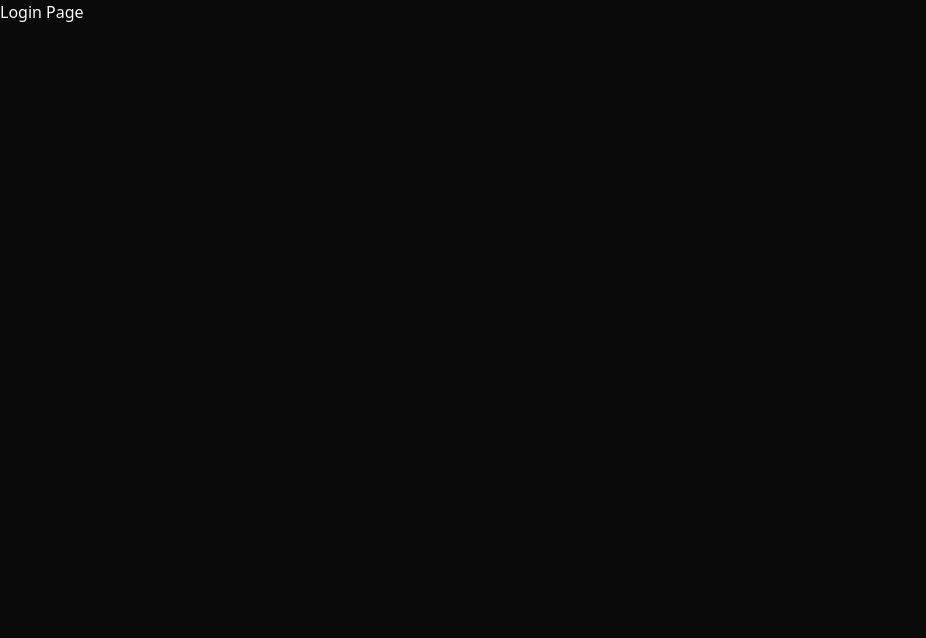
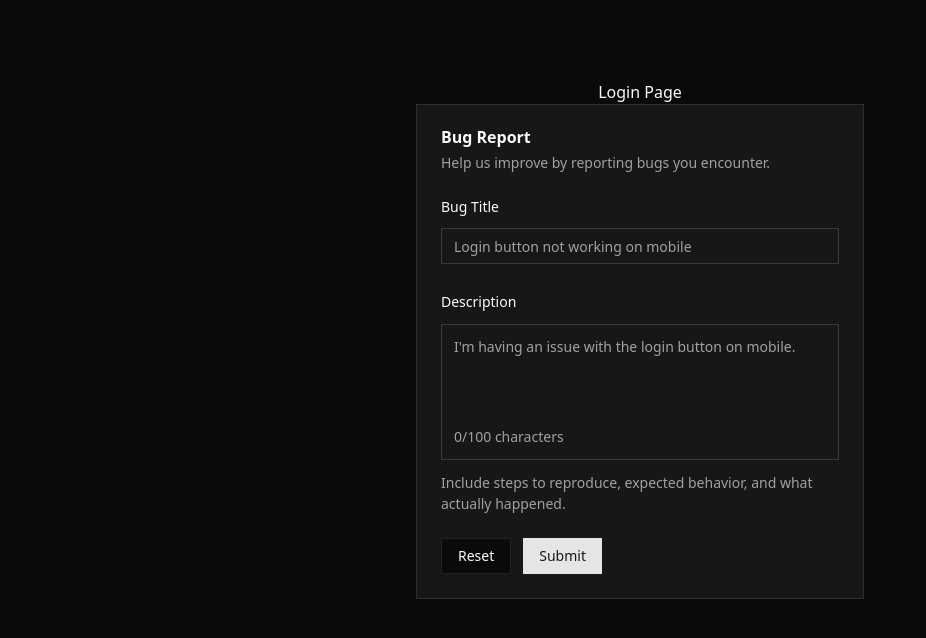
Before and after one commit to Milan6299/hostel-app-frontend, a Next.js app: page /login in a window 1280 px wide. Shown: the top 638 px of the page, without its empty margins (0-926 px from the left). Built offline with nearby package versions, Linux system fonts and the light colour scheme.

Commit message:
added toaster to layout and added shadcn boiler plate form with reacthookform and zod

```diff
--- a/app/layout.tsx
+++ b/app/layout.tsx
@@ -2,6 +2,7 @@ import type { Metadata } from "next";
 import { Geist, Geist_Mono } from "next/font/google";
 import "./globals.css";
 import { TooltipProvider } from "@/components/ui/tooltip";
+import { Toaster } from "sonner";
 
 const geistSans = Geist({
   variable: "--font-geist-sans",
@@ -29,6 +30,8 @@ export default function RootLayout({
         className={`${geistSans.variable} ${geistMono.variable} antialiased`}
       >
         <TooltipProvider>{children}</TooltipProvider>
+
+        <Toaster richColors position="bottom-right" />
       </body>
     </html>
   );
--- a/app/login/form-schema.tsx
+++ b/app/login/form-schema.tsx
@@ -51,6 +51,8 @@ export function BugReportForm() {
   });
 
   function onSubmit(data: z.infer<typeof formSchema>) {
+    console.log(data);
+
     toast("You submitted the following values:", {
       description: (
         <pre className="bg-code text-code-foreground mt-2 w-[320px] overflow-x-auto rounded-md p-4">
--- a/app/login/page.tsx
+++ b/app/login/page.tsx
@@ -1,5 +1,14 @@
+import { BugReportForm } from "./form-schema";
+
 const Login = () => {
-  return <div>Login Page</div>;
+  return (
+    <section className="max-w-7xl mx-auto">
+      <div className="w-full flex flex-col items-center mt-20 justify-center">
+        <div>Login Page</div>
+        <BugReportForm />
+      </div>
+    </section>
+  );
 };
 
 export default Login;
```
